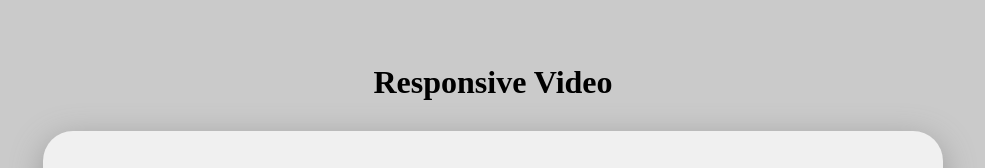
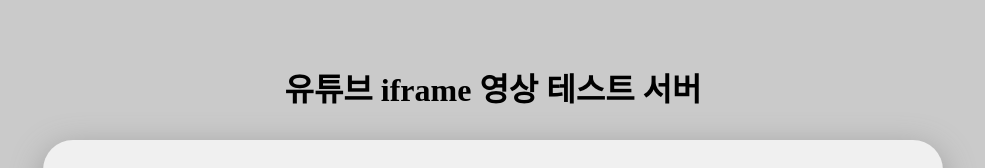
Before and after one commit to Daelim-Projects/Javascript_HTML_CSS, a plain HTML site: page index.html in a window 1280 px wide. Shown: the top 168 px of the page, without its empty margins (147-1132 px from the left). Drawn offline with Linux system fonts and the light colour scheme; grey boxes are pictures that could not be loaded.

Commit message:
Update index.html

```diff
--- a/index.html
+++ b/index.html
@@ -2,7 +2,7 @@
 <html lang="en">
 <head>
   <meta charset="UTF-8">
-  <h1>Responsive Video</h1>
+  <h1>유튜브 iframe 영상 테스트 서버</h1>
   <style>
     * {
   margin: 0;
```
